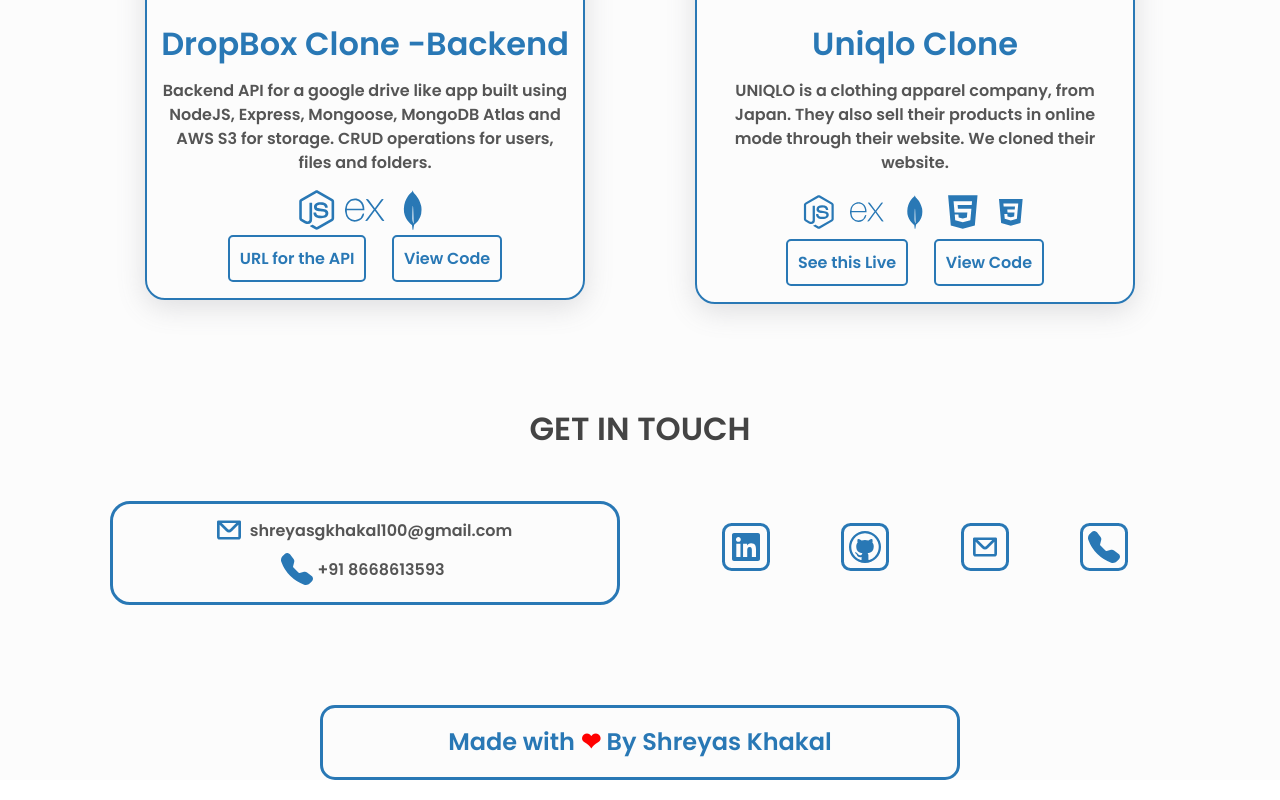
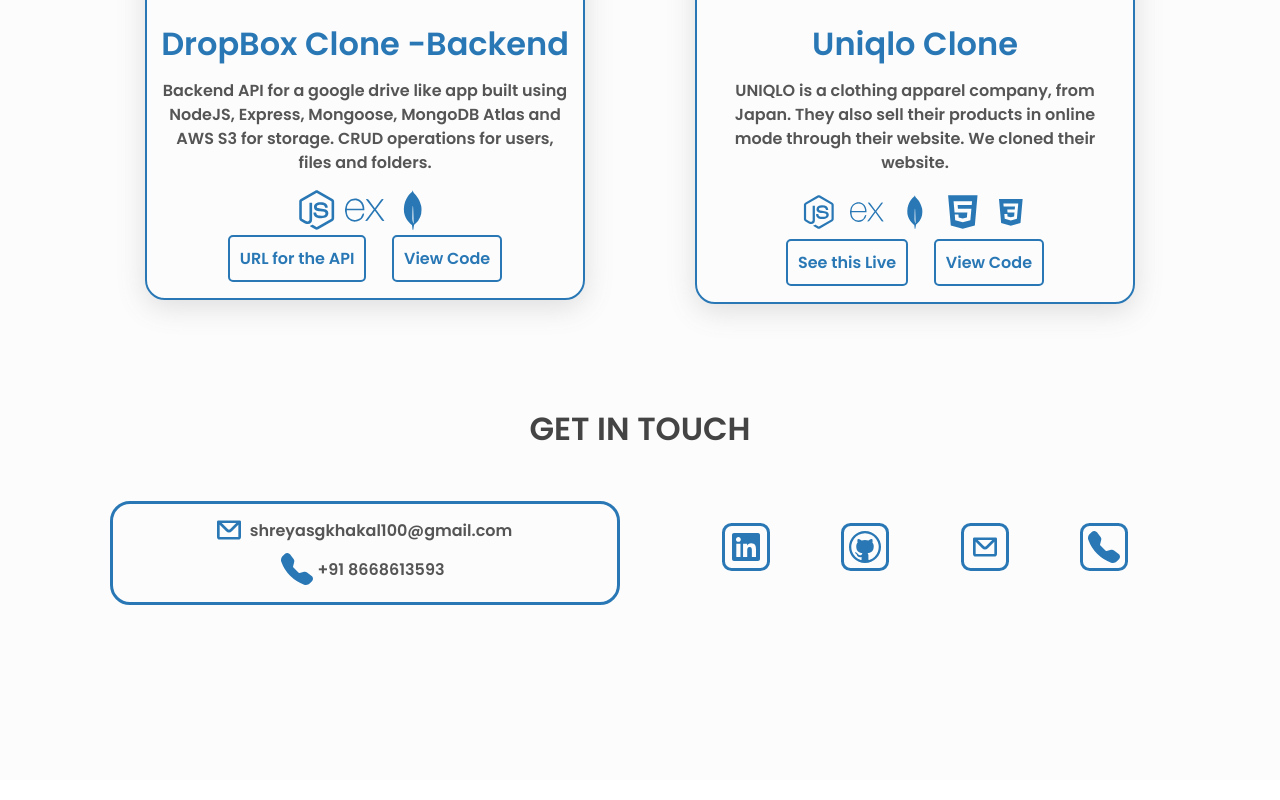
Before and after one commit to Shreyasgkhakal100/my-portfolio, a React (Create React App) app: page / in a window 1280 px wide. Shown: the part 1577-2377 px from the top of the page. Built offline with nearby package versions, Linux system fonts and the light colour scheme.

Commit message:
fixed fading style

```diff
--- a/src/Components/Footer/Footer.css
+++ b/src/Components/Footer/Footer.css
@@ -20,3 +20,12 @@
   box-shadow: rgba(0, 0, 0, 0.36) 0px 10px 15px 0px,
     rgba(0, 0, 0, 0.06) 0px 0px 0px 1px;
 }
+
+@media (max-width: 600px) {
+  .footerBox{
+    border: 3px solid var(--clr-primary);
+    width: 100%;
+    border-radius: 0px;
+    margin-bottom: 0px;
+  }
+}
--- a/src/Components/Footer/Footer.jsx
+++ b/src/Components/Footer/Footer.jsx
@@ -9,11 +9,11 @@
     <>
       <div className={"section " + themename}>
         <a href="/" rel="noreferrer" target="_blank">
-          <div className="footerBox">
+          <div className="footerBox" data-aos="fade-right">
             <h3 className="footer">
               Made with{" "}
               <span style={{ color: `red`, background: `transparent` }}>❤</span>{" "}
-              By Shreyas Khakal
+              By Shreyas
             </h3>
           </div>
         </a>
```
